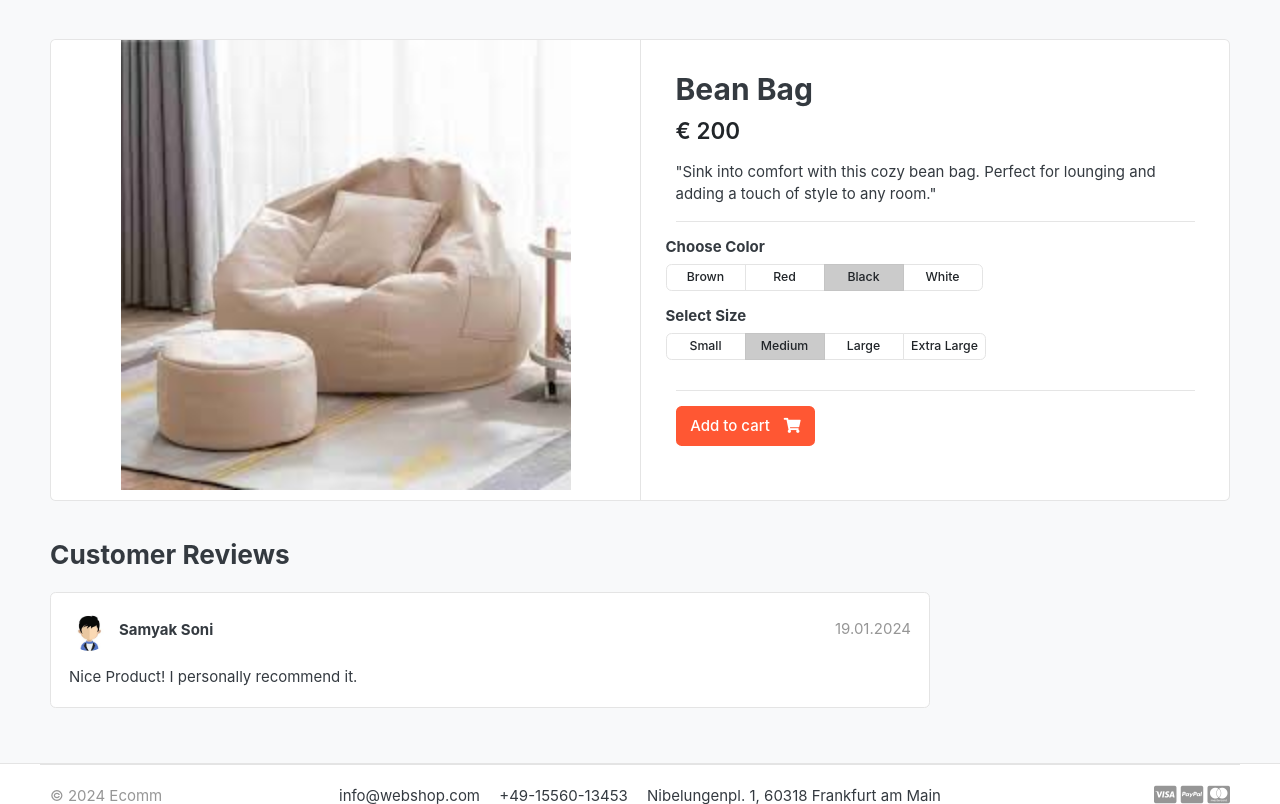
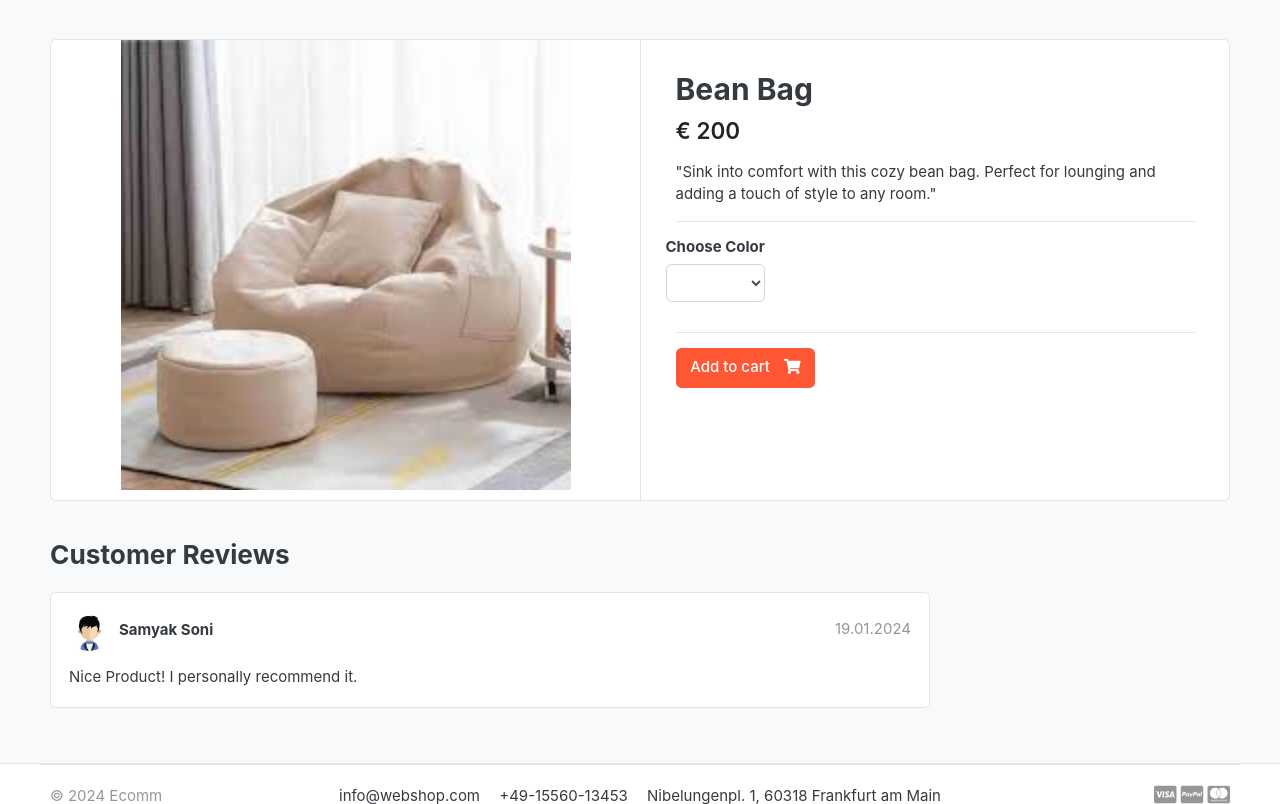
Before and after one commit to chiirag2611/Cloud-WebShop, a Django app: page /store/category/bed/bean-bag/ in a window 1280 px wide. Shown: the part 119-923 px from the top of the page. Run offline with Django 5.2, Linux system fonts and the light colour scheme; data comes from the database, SQL or seed files in the repository; tables that the repository leaves empty hold one stand-in row (values such as "Sample post"); lists and menus that the app fills with data are empty; some libraries are stand-ins or nearby versions; some web fonts are replaced.

Commit message:
Added product variation for color fetch

```diff
--- a/cart/views.py
+++ b/cart/views.py
@@ -1,6 +1,7 @@
 from django.shortcuts import render, redirect, get_object_or_404
 from store.models import Product
 from .models import Cart, CartItem
+from django.http import HttpResponse
 
 def _cart_id(request):
     cart = request.session.session_key
@@ -9,6 +10,10 @@ def _cart_id(request):
     return cart
 
 def add_cart(request, product_id):
+    '''color = request.GET["color"]
+    "return HttpResponse(color)"
+    "exit()" '''
+
     product = Product.objects.get(id=product_id)
     try:
         cart = Cart.objects.get(cart_id=_cart_id(request))
--- a/store/models.py
+++ b/store/models.py
@@ -1,3 +1,4 @@
+from tkinter import CASCADE
 from django.db import models
 from category.models import Category
 from django.urls import reverse
@@ -20,3 +21,25 @@ class Product(models.Model):
 
     def __str__(self):
         return self.product_name
+
+class VariationManager(models.Manager):
+    def colors(self):
+        return self.filter(variation_category='color', is_active=True)
+
+
+
+variation_category_choice = (
+    ('color', 'color'),
+)
+
+class Variation(models.Model):
+    product = models.ForeignKey(Product, on_delete = models.CASCADE)
+    variation_category = models.CharField(max_length=100, choices=variation_category_choice)
+    variation_value = models.CharField(max_length=100)
+    is_active = models.BooleanField(default=True)
+    created_date = models.DateTimeField(auto_now=True)
+
+    objects = VariationManager()
+
+    def __str__(self):
+        return str(self.product)
--- a/templates/store/cart.html
+++ b/templates/store/cart.html
@@ -41,7 +41,7 @@
                 <div class="aside"><img src="{{ cart_item.product.images.url }}" class="img-sm"></div>
                 <figcaption class="info">
                     <a href="{{ cart_item.product.get_url }}" class="title text-dark">{{ cart_item.product.product_name }}</a>
-                    <p class="text-muted small">Color: 25 Mpx <br> Size: Canon</p>
+                    <p class="text-muted small">Color:</p>
                 </figcaption>
             </figure>
         </td>
--- a/templates/store/product_description.html
+++ b/templates/store/product_description.html
@@ -18,6 +18,7 @@
           </article>
         </aside>
         <main class="col-md-6 border-left">
+          <form action = "{% url 'add_cart' single_product.id %}" method="POST">
             <article class="content-body">
 
               <h2 class="title">{{ single_product.product_name }}</h2>
@@ -28,49 +29,20 @@
 
               <p>{{ single_product.description }}</p>
 
-
               <hr>
               <div class="row">
                 <div class="item-option-select">
                   <h6>Choose Color</h6>
-                <div class="btn-group btn-group-sm btn-group-toggle" data-toggle="buttons">
-                  <label class="btn btn-light">
-                    <input type="radio" name="radio_color"> Brown
-                  </label>
-                  <label class="btn btn-light">
-                    <input type="radio" name="radio_color" > Red
-                  </label>
-                  <label class="btn btn-light active">
-                    <input type="radio" name="radio_color checked"> Black
-                  </label>
-                  <label class="btn btn-light">
-                    <input type="radio" name="radio_color"> White
-                  </label>
+                  <select name="color" class="form-control">
+                    {% for i in single_product.variation_set.all %}
+                    <option value="{{ i.variation_value | lower}}">{{ i.variation_value | capfirst }}</option>
+                    {% endfor %}
+                  </select>
                 </div>
               </div>
-        </div> <!-- row.// -->
-        <div class="row">
-            <div class="item-option-select">
-                <h6>Select Size</h6>
-                <div class="btn-group btn-group-sm btn-group-toggle" data-toggle="buttons">
-                  <label class="btn btn-light">
-                    <input type="radio" name="radio_color checked"> Small
-                  </label>
-                  <label class="btn btn-light active">
-                    <input type="radio" name="radio_color" > Medium
-                  </label>
-                  <label class="btn btn-light">
-                    <input type="radio" name="radio_color"> Large
-                  </label>
-                  <label class="btn btn-light">
-                    <input type="radio" name="radio_color"> Extra Large
-                  </label>
-                </div>
-            </div>
-        </div> <!-- row.// -->
               <hr>
-        {% if single_product.stock <= 0 %}
-        <div style="display: flex; justify-content: space-between; width: 500px; margin: 0 auto;">
+              {% if single_product.stock <= 0 %} <div
+                style="display: flex; justify-content: space-between; width: 500px; margin: 0 auto;">
                 <!-- Out of Stock Message Button -->
                 <a href="{% url 'home' %}" class="btn-out-of-stock">
                   <h6 style="background-color: red; color: white; padding: 10px; text-align: center; width: 240px;">
@@ -87,18 +59,20 @@
               </div>
               {% else %}
               {% if in_cart %}
-          <a href="#" class="btn btn-success" style=" color: white;"> <span class="text">Already in the Cart</span> <i class="fas fa-check"></i>  </a>
-          <a href="{% url 'cart' %}" class="btn btn-outline-primary"
-          style="border: 2px solid; border-color: #3877ad;">
+              <a href="#" class="btn btn-success" style=" color: white;"> <span class="text">Already in the Cart</span> <i
+              class="fas fa-check"></i> </a>
+              <a href="{% url 'cart' %}" class="btn btn-outline-primary" style="border: 2px solid; border-color: #3877ad;">
               <span class="text">View Cart</span>
               <i class="fas fa-eye"></i>
               </a>
               {% else %}
-        <a href="{% url 'add_cart' single_product.id %}" class="btn  btn-primary"style="border: 2px solid ; border-color: #ff5733; background-color: #ff5733; color: white;"> <span class="text">Add to cart</span> <i class="fas fa-shopping-cart"></i>  </a>
+              <button type="submit" class="btn  btn-primary"
+                style="border: 2px solid ; border-color: #ff5733; background-color: #ff5733; color: white;"> <span
+                  class="text">Add to cart</span> <i class="fas fa-shopping-cart"></i> </button>
               {% endif %}
               {% endif %}
-
             </article>
+          </form>
         </main>
       </div>
     </div>
```
Also changed, not shown: store/admin.py (+9 -1 lines), store/migrations/0002_variation.py (added). Lines whose indentation alone changed are shown as unchanged.
